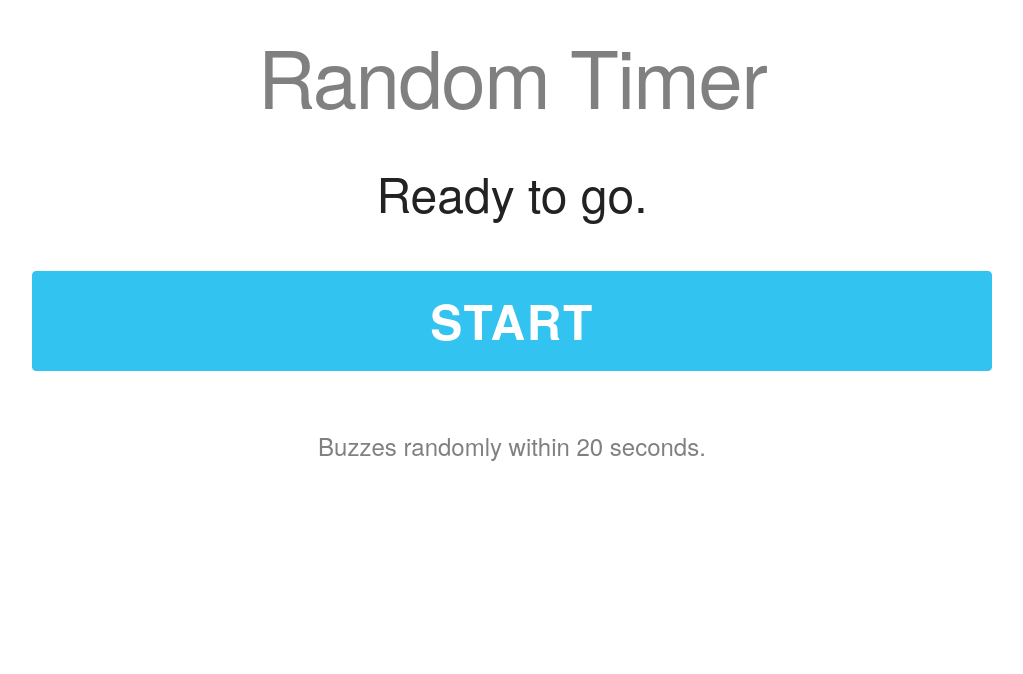
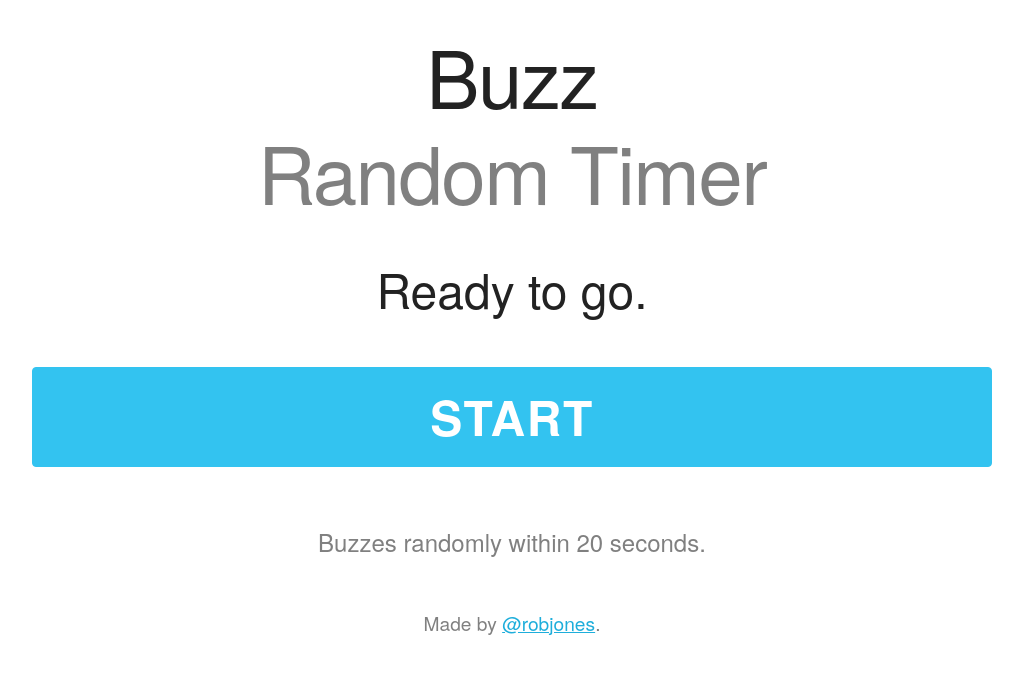
Before and after one commit to robertjones/buzz, a plain HTML site: page index.html in a window 1280 px wide. Shown: the whole page, without its empty margins (128-1151 px from the left). Drawn offline with Linux system fonts and the light colour scheme.

Commit message:
Text adjustments

```diff
--- a/index.html
+++ b/index.html
@@ -22,10 +22,11 @@
 
   <div class="container">
 
-    <h1 style="padding-top: 20pt; color: grey">Random Timer</h1>
+    <h1 style="padding-top: 20pt">Buzz <span style="color: grey"><br>Random Timer</span></h1>
     <p id="p1" style="font-size: 3rem">Ready to go.</p>
     <button id="button" class="button-primary u-full-width" style="font-size: 3rem; height: 100px">Start</button>
     <p style="color: grey; padding-top: 30pt">Buzzes randomly within 20 seconds.</p>
+    <p style="color: grey"><small>Made by <a href="https://twitter.com/robjones">@robjones</a>.</small>
 
   </div>
 
```
